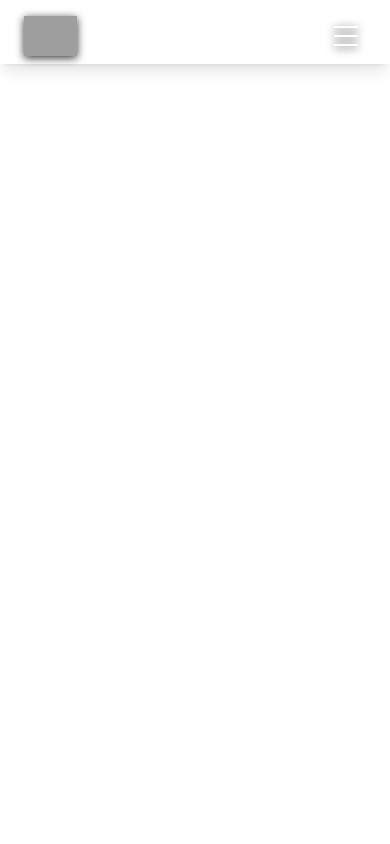
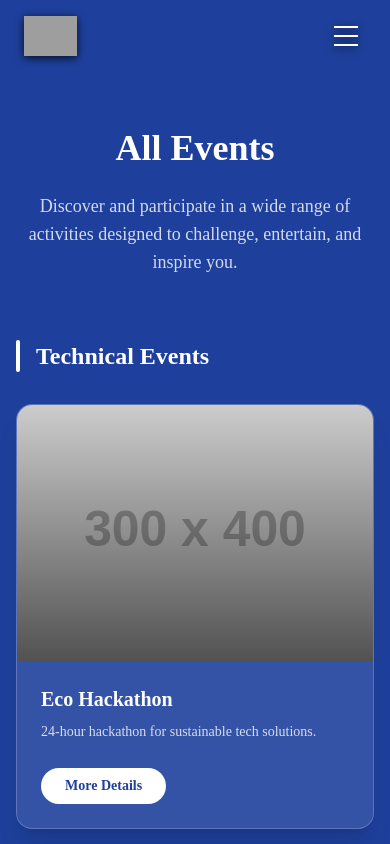
Before and after one commit to Savoryx/igit.horizon-26, a React (Vite) app: page /events in a window 390 px wide. Shown: the top 844 px of the page. Built offline with nearby package versions, Linux system fonts and the light colour scheme; grey boxes are pictures that could not be loaded; a web font is replaced by a local one.

Commit message:
feat: implement initial application structure with React Router, responsive navigation, and a dedicated events page.

```diff
--- a/src/App.jsx
+++ b/src/App.jsx
@@ -1,6 +1,7 @@
 import { BrowserRouter as Router, Routes, Route } from "react-router-dom";
 import Home from "./components/Home.jsx";
 import Navbar from "./components/Navbar.jsx";
+import EventPage from "./pages/EventPage.jsx";
 
 function App() {
   return (
@@ -9,6 +10,7 @@
         <Navbar />
         <Routes>
           <Route path='/' element={<Home />} />
+          <Route path='/events' element={<EventPage />} />
         </Routes>
       </div>
     </Router>
--- a/src/components/Navbar.jsx
+++ b/src/components/Navbar.jsx
@@ -14,7 +14,7 @@
   return (
     <nav className="fixed top-2 left-0 w-full z-50 transition-all duration-300">
       <div className="w-full h-14 md:h-18 px-6 md:px-12 flex items-center justify-between
-                      bg-transparent md:bg-white/5 shadow-lg md:rounded-full md:backdrop-blur-sm md:border-b md:border-white/10 md:shadow-lg">
+                      bg-transparent md:bg-white/5 md:rounded-full md:backdrop-blur-sm md:border-b md:border-white/10 md:shadow-lg">
 
         {/* Left Logo (Hidden on Mobile) */}
         <div className="flex-shrink-0 hidden md:block">
--- /dev/null
+++ b/src/pages/EventPage.jsx
@@ -0,0 +1,141 @@
+import React from "react";
+import Footer from "../components/Footer";
+import Navbar from "../components/Navbar";
+
+const technicalEvents = [
+    {
+        id: 101,
+        title: "Eco Hackathon",
+        description: "24-hour hackathon for sustainable tech solutions.",
+        poster: "https://via.placeholder.com/300x400/1e409c/ffffff?text=Eco+Hackathon",
+        link: "https://drive.google.com/drive/"
+    },
+    {
+        id: 102,
+        title: "Code Wars",
+        description: "Competitive programming contest for algorithm wizards.",
+        poster: "https://via.placeholder.com/300x400/1e409c/ffffff?text=Code+Wars",
+        link: "https://drive.google.com/drive/"
+    }
+];
+
+const funEvents = [
+    {
+        id: 201,
+        title: "Gaming Championship",
+        description: "Battle it out in this year's biggest e-sports tournament.",
+        poster: "https://via.placeholder.com/300x400/1e409c/ffffff?text=Gaming+Champ",
+        link: "https://drive.google.com/drive/"
+    },
+    {
+        id: 202,
+        title: "Scavenger Hunt",
+        description: "Solve riddles and find clues across the campus.",
+        poster: "https://via.placeholder.com/300x400/1e409c/ffffff?text=Scavenger+Hunt",
+        link: "https://drive.google.com/drive/"
+    }
+];
+
+const culturalEvents = [
+    {
+        id: 301,
+        title: "Battle of Bands",
+        description: "Live music competition featuring top college bands.",
+        poster: "https://via.placeholder.com/300x400/1e409c/ffffff?text=Battle+of+Bands",
+        link: "https://drive.google.com/drive/"
+    },
+    {
+        id: 302,
+        title: "Open Mic Night",
+        description: "Showcase your talent in poetry, comedy, or music.",
+        poster: "https://via.placeholder.com/300x400/1e409c/ffffff?text=Open+Mic",
+        link: "https://drive.google.com/drive/"
+    }
+];
+
+const workshops = [
+    {
+        id: 401,
+        title: "Design Workshop",
+        description: "Learn UI/UX fundamentals from industry experts.",
+        poster: "https://via.placeholder.com/300x400/1e409c/ffffff?text=Design+Workshop",
+        link: "https://drive.google.com/drive/"
+    },
+    {
+        id: 402,
+        title: "AI & ML Bootcamp",
+        description: "Hands-on session on Artificial Intelligence basics.",
+        poster: "https://via.placeholder.com/300x400/1e409c/ffffff?text=AI+Bootcamp",
+        link: "https://drive.google.com/drive/"
+    }
+];
+
+const EventSection = ({ title, events }) => (
+    <div className="mb-16">
+        <div className="flex items-center gap-4 mb-8">
+            <div className="h-8 w-1 bg-white rounded-full"></div>
+            <h3 className="text-2xl md:text-3xl font-bold text-white">{title}</h3>
+        </div>
+        <div className="grid grid-cols-1 sm:grid-cols-2 lg:grid-cols-4 gap-8">
+            {events.map((event) => (
+                <div
+                    key={event.id}
+                    className="bg-white/10 backdrop-blur-md border border-white/20 rounded-2xl overflow-hidden hover:transform hover:scale-105 transition-all duration-300 shadow-xl flex flex-col"
+                >
+                    <div className="h-64 overflow-hidden relative">
+                        <img
+                            src={event.poster}
+                            alt={event.title}
+                            className="w-full h-full object-cover relative z-0"
+                            loading="lazy"
+                        />
+                        <div className="absolute inset-0 bg-gradient-to-t from-black/60 to-transparent z-10"></div>
+                    </div>
+                    <div className="p-6 flex flex-col flex-grow relative z-20">
+                        <h4 className="text-xl font-bold text-white mb-2">{event.title}</h4>
+                        <p className="text-white/80 mb-6 text-sm leading-relaxed line-clamp-3">
+                            {event.description}
+                        </p>
+                        <div className="mt-auto">
+                            <a
+                                href={event.link}
+                                target="_blank"
+                                rel="noopener noreferrer"
+                                className="inline-block px-6 py-2 bg-white text-[#1e409c] font-bold rounded-full hover:bg-opacity-90 transition-colors duration-200 text-sm"
+                            >
+                                More Details
+                            </a>
+                        </div>
+                    </div>
+                </div>
+            ))}
+        </div>
+    </div>
+);
+
+function EventPage() {
+    return (
+        <div className="w-full min-h-screen bg-[#1e409c] overflow-x-hidden">
+            {/* Navbar is typically global, but ensuring spacing if it's fixed */}
+            <div className="h-20"></div>
+
+            <div className="max-w-7xl mx-auto px-4 py-12 md:py-20 relative z-10">
+                <div className="text-center mb-16">
+                    <h1 className="text-4xl md:text-6xl font-bold text-white mb-6 font-serif">All Events</h1>
+                    <p className="text-white/80 text-lg md:text-xl max-w-2xl mx-auto">
+                        Discover and participate in a wide range of activities designed to challenge, entertain, and inspire you.
+                    </p>
+                </div>
+
+                <EventSection title="Technical Events" events={technicalEvents} />
+                <EventSection title="Fun Events" events={funEvents} />
+                <EventSection title="Cultural Events" events={culturalEvents} />
+                <EventSection title="Workshops" events={workshops} />
+            </div>
+
+            <Footer />
+        </div>
+    );
+}
+
+export default EventPage;
```
